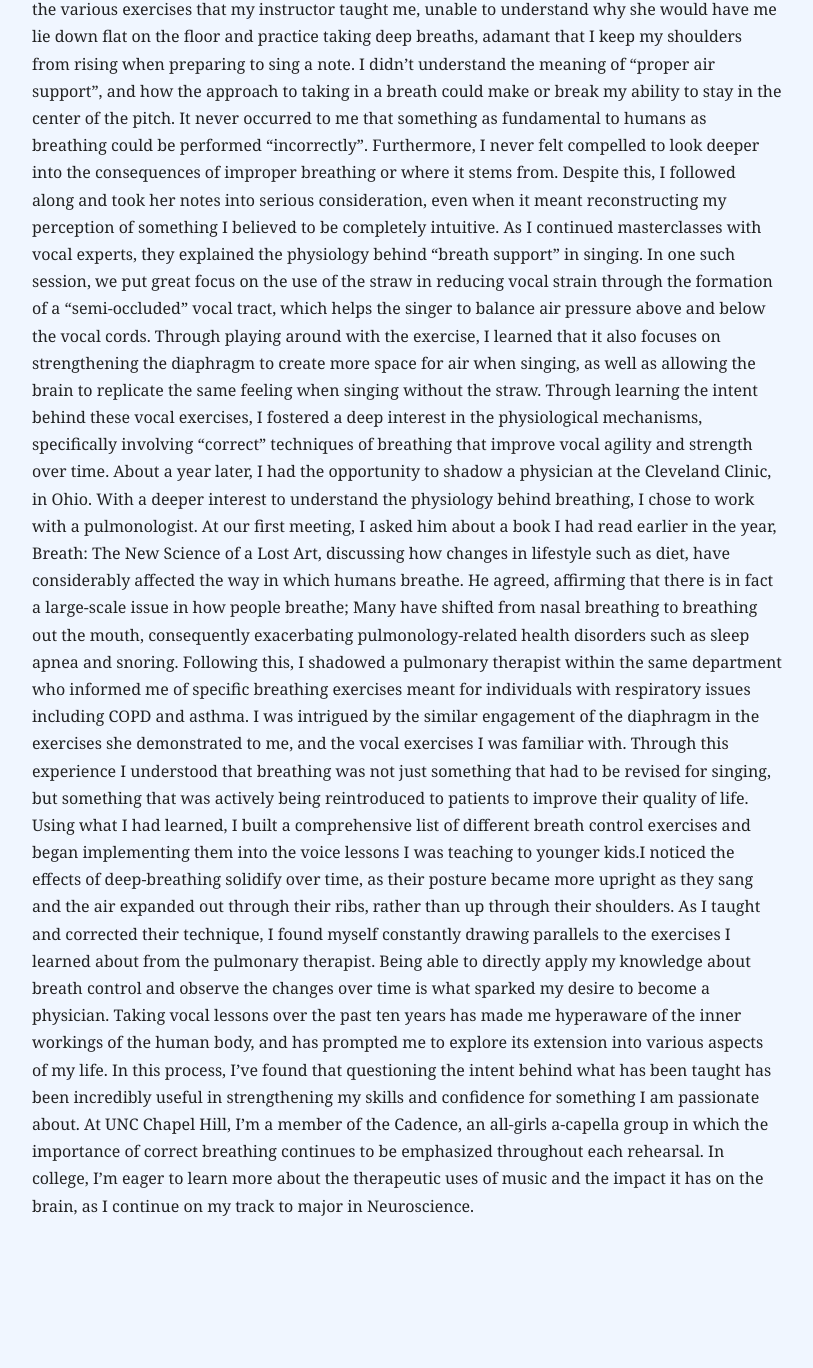
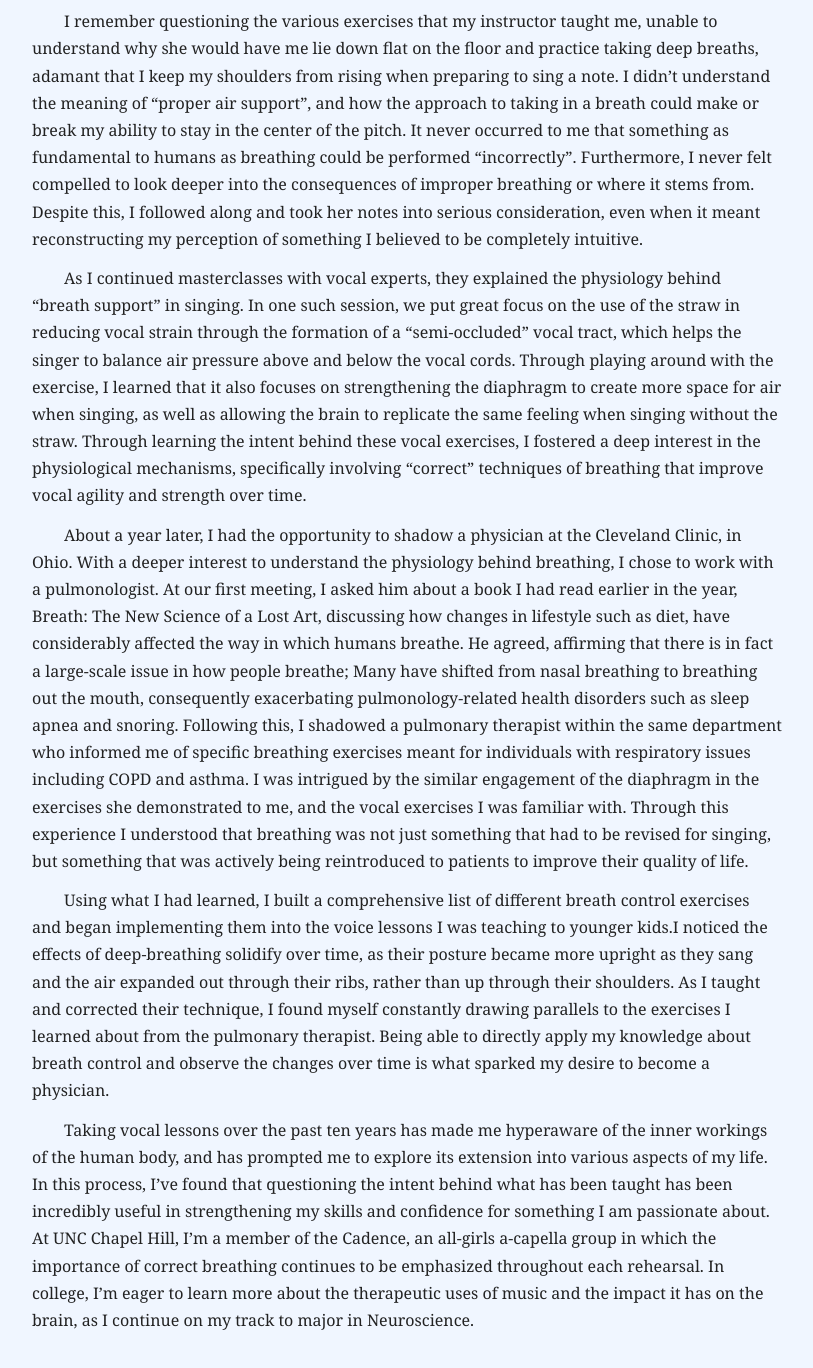
Before and after one commit to nzacharia20/nzacharia.github.io, a plain HTML site: page aboutme.html in a window 1280 px wide. Shown: the part 386-1754 px from the top of the page, without its empty margins (233-1046 px from the left). Before the commit the page ends 1646 px from the top, so only its background shows below. Drawn offline with Linux system fonts and the light colour scheme.

Commit message:
update about me paragraph

```diff
--- a/aboutme.html
+++ b/aboutme.html
@@ -11,8 +11,8 @@
 <main class="research">
     <h2> About Me</h2>
     <p>While introducing the class to new concepts in elementary school, my teachers repeatedly used this expression until it was engraved in my brain: “Before you can run, you must first learn how to walk”. Through taking vocal lessons over the past 10 years, I have come to a subsequent realization: “Before you can sing, you must first learn how to breathe”.
-I remember questioning the various exercises that my instructor taught me, unable to understand why she would have me lie down flat on the floor and practice taking deep breaths, adamant that I keep my shoulders from rising when preparing to sing a note. I didn’t understand the meaning of “proper air support”, and how the approach to taking in a breath could make or break my ability to stay in the center of the pitch. It never occurred to me that something as fundamental to humans as breathing could be performed “incorrectly”. Furthermore, I never felt compelled to look deeper into the consequences of improper breathing or where it stems from. Despite this, I followed along and took her notes into serious consideration, even when it meant reconstructing my perception of something I believed to be completely intuitive.
-As I continued masterclasses with vocal experts, they explained the physiology behind “breath support” in singing. In one such session, we put great focus on the use of the straw in reducing vocal strain through the formation of a “semi-occluded” vocal tract, which helps the singer to balance air pressure above and below the vocal cords. Through playing around with the exercise, I learned that it also focuses on strengthening the diaphragm to create more space for air when singing, as well as allowing the brain to replicate the same feeling when singing without the straw. Through learning the intent behind these vocal exercises, I fostered a deep interest in the physiological mechanisms, specifically involving “correct” techniques of breathing that improve vocal agility and strength over time.
-About a year later, I had the opportunity to shadow a physician at the Cleveland Clinic, in Ohio. With a deeper interest to understand the physiology behind breathing, I chose to work with a pulmonologist. At our first meeting, I asked him about a book I had read earlier in the year, Breath: The New Science of a Lost Art, discussing how changes in lifestyle such as diet, have considerably affected the way in which humans breathe. He agreed, affirming that there is in fact a large-scale issue in how people breathe; Many have shifted from nasal breathing to breathing out the mouth, consequently exacerbating pulmonology-related health disorders such as sleep apnea and snoring. Following this, I shadowed a pulmonary therapist within the same department who informed me of specific breathing exercises meant for individuals with respiratory issues including COPD and asthma. I was intrigued by the similar engagement of the diaphragm in the exercises she demonstrated to me, and the vocal exercises I was familiar with.  Through this experience I understood that breathing was not just something that had to be revised for singing, but something that was actively being reintroduced to patients to improve their quality of life.
-Using what I had learned, I built a comprehensive list of different breath control exercises and began implementing them into the voice lessons I was teaching to younger kids.I noticed the effects of deep-breathing solidify over time, as their posture became more upright as they sang and the air expanded out through their ribs, rather than up through their shoulders. As I taught and corrected their technique, I found myself constantly drawing parallels to the exercises I learned about from the pulmonary therapist. Being able to directly apply my knowledge about breath control and observe the changes over time is what sparked my desire to become a physician.
- Taking vocal lessons over the past ten years has made me hyperaware of the inner workings of the human body, and has prompted me to explore its extension into various aspects of my life. In this process, I’ve found that questioning the intent behind what has been taught has been incredibly useful in strengthening my skills and confidence for something I am passionate about. At UNC Chapel Hill, I’m a member of the Cadence, an all-girls a-capella group in which the importance of correct breathing continues to be emphasized throughout each rehearsal. In college, I’m eager to learn more about the therapeutic uses of music and the impact it has on the brain, as I continue on my track to major in Neuroscience.</p>
+<p>I remember questioning the various exercises that my instructor taught me, unable to understand why she would have me lie down flat on the floor and practice taking deep breaths, adamant that I keep my shoulders from rising when preparing to sing a note. I didn’t understand the meaning of “proper air support”, and how the approach to taking in a breath could make or break my ability to stay in the center of the pitch. It never occurred to me that something as fundamental to humans as breathing could be performed “incorrectly”. Furthermore, I never felt compelled to look deeper into the consequences of improper breathing or where it stems from. Despite this, I followed along and took her notes into serious consideration, even when it meant reconstructing my perception of something I believed to be completely intuitive.
+<p>As I continued masterclasses with vocal experts, they explained the physiology behind “breath support” in singing. In one such session, we put great focus on the use of the straw in reducing vocal strain through the formation of a “semi-occluded” vocal tract, which helps the singer to balance air pressure above and below the vocal cords. Through playing around with the exercise, I learned that it also focuses on strengthening the diaphragm to create more space for air when singing, as well as allowing the brain to replicate the same feeling when singing without the straw. Through learning the intent behind these vocal exercises, I fostered a deep interest in the physiological mechanisms, specifically involving “correct” techniques of breathing that improve vocal agility and strength over time. </p>
+<p>About a year later, I had the opportunity to shadow a physician at the Cleveland Clinic, in Ohio. With a deeper interest to understand the physiology behind breathing, I chose to work with a pulmonologist. At our first meeting, I asked him about a book I had read earlier in the year, Breath: The New Science of a Lost Art, discussing how changes in lifestyle such as diet, have considerably affected the way in which humans breathe. He agreed, affirming that there is in fact a large-scale issue in how people breathe; Many have shifted from nasal breathing to breathing out the mouth, consequently exacerbating pulmonology-related health disorders such as sleep apnea and snoring. Following this, I shadowed a pulmonary therapist within the same department who informed me of specific breathing exercises meant for individuals with respiratory issues including COPD and asthma. I was intrigued by the similar engagement of the diaphragm in the exercises she demonstrated to me, and the vocal exercises I was familiar with.  Through this experience I understood that breathing was not just something that had to be revised for singing, but something that was actively being reintroduced to patients to improve their quality of life.</p>
+<p>Using what I had learned, I built a comprehensive list of different breath control exercises and began implementing them into the voice lessons I was teaching to younger kids.I noticed the effects of deep-breathing solidify over time, as their posture became more upright as they sang and the air expanded out through their ribs, rather than up through their shoulders. As I taught and corrected their technique, I found myself constantly drawing parallels to the exercises I learned about from the pulmonary therapist. Being able to directly apply my knowledge about breath control and observe the changes over time is what sparked my desire to become a physician. </p>
+ <p>Taking vocal lessons over the past ten years has made me hyperaware of the inner workings of the human body, and has prompted me to explore its extension into various aspects of my life. In this process, I’ve found that questioning the intent behind what has been taught has been incredibly useful in strengthening my skills and confidence for something I am passionate about. At UNC Chapel Hill, I’m a member of the Cadence, an all-girls a-capella group in which the importance of correct breathing continues to be emphasized throughout each rehearsal. In college, I’m eager to learn more about the therapeutic uses of music and the impact it has on the brain, as I continue on my track to major in Neuroscience.</p>
```
